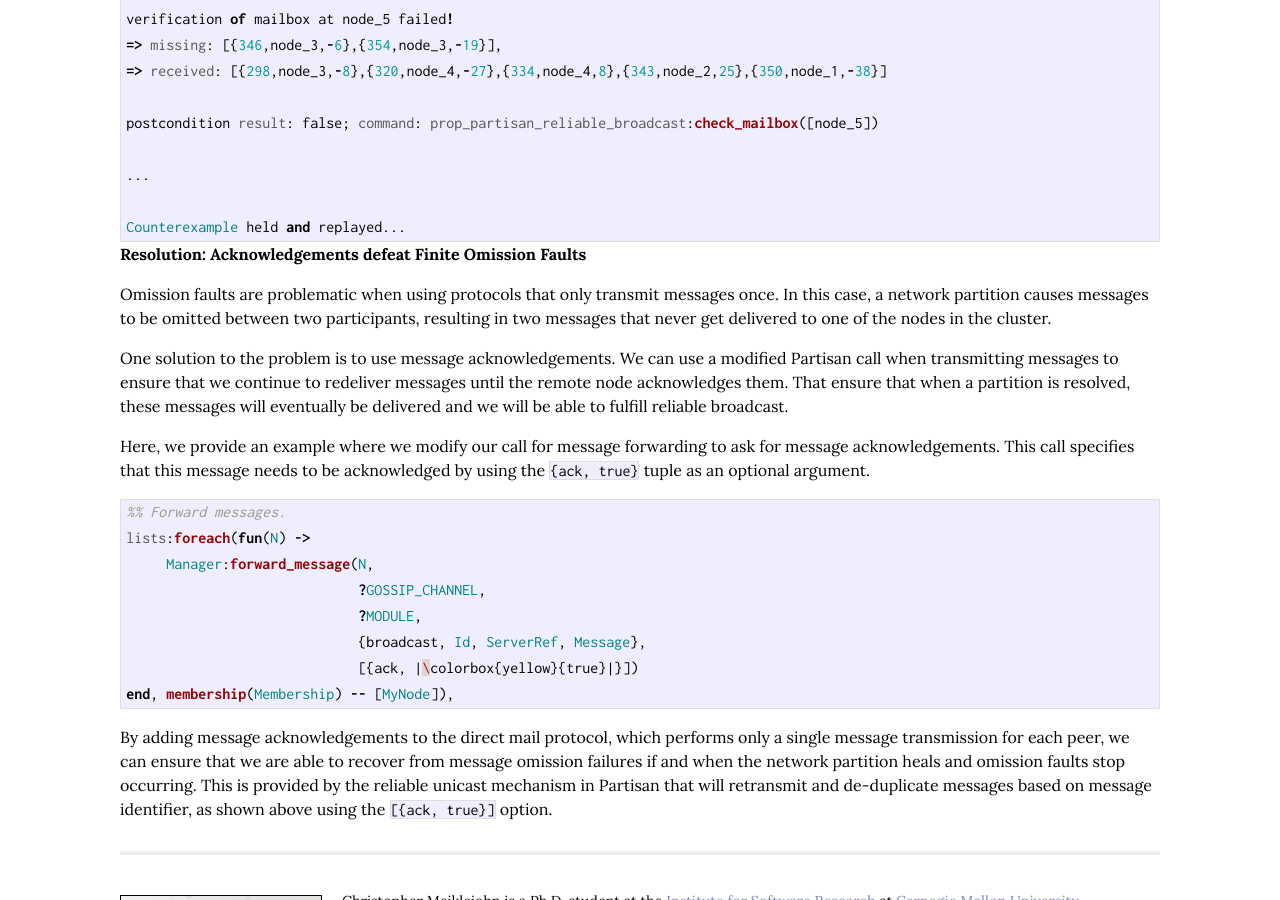
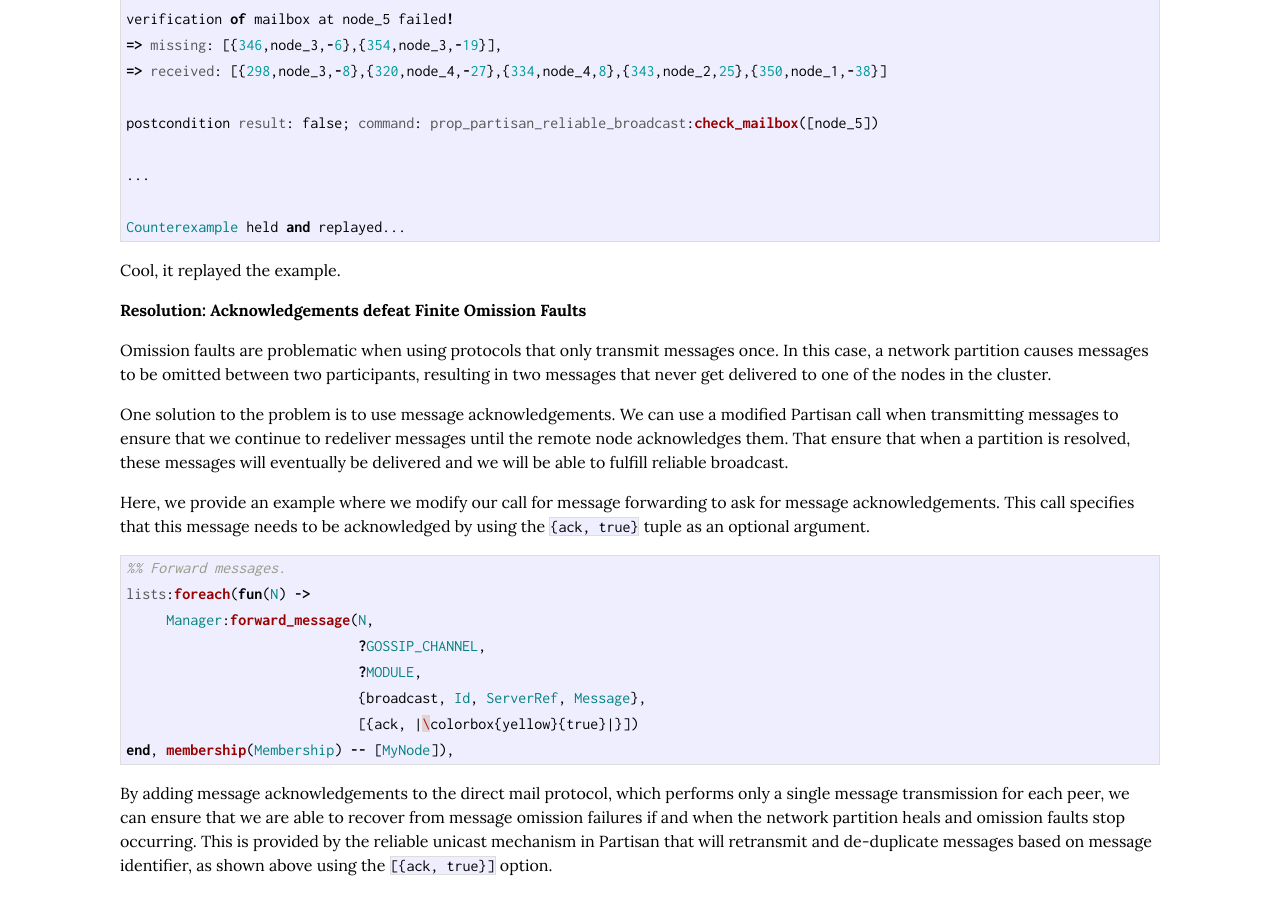
Before and after one commit to cmeiklejohn/cmeiklejohn.github.io, a Jekyll site: the page built from _posts/2019-04-20-fault-injection-1.markdown, in a window 1280 px wide and 900 px high, scrolled down 4731 px. Built offline with Jekyll 4.4.1, drawn with Linux system fonts in a browser that asks for light colours; some web fonts are replaced.

Commit message:
prototyping new article

```diff
--- a/_posts/2019-04-20-fault-injection-1.markdown
+++ b/_posts/2019-04-20-fault-injection-1.markdown
@@ -192,6 +192,8 @@ postcondition result: false; command: prop_partisan_reliable_broadcast:check_mai
 Counterexample held and replayed...
 {% endhighlight %}
 
+Cool, it replayed the example.
+
 ### Resolution: Acknowledgements defeat Finite Omission Faults
 Omission faults are problematic when using protocols that only transmit messages once.  In this case, a network partition causes messages to be omitted between two participants, resulting in two messages that never get delivered to one of the nodes in the cluster.
 
```
